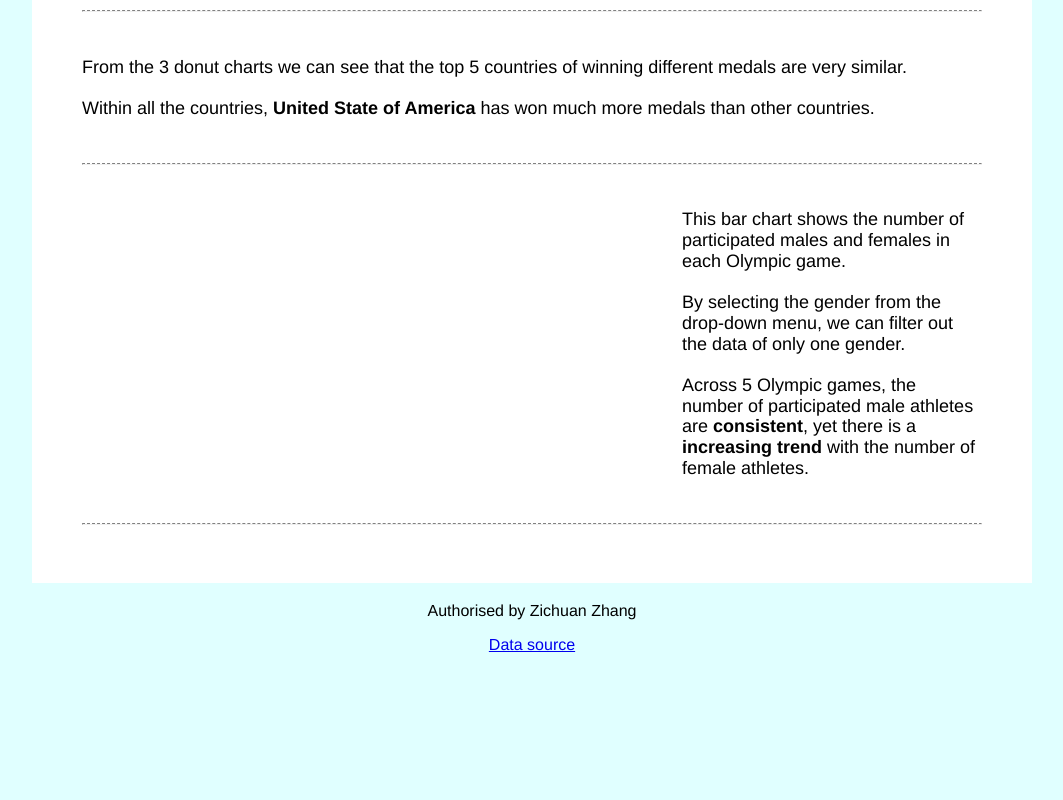
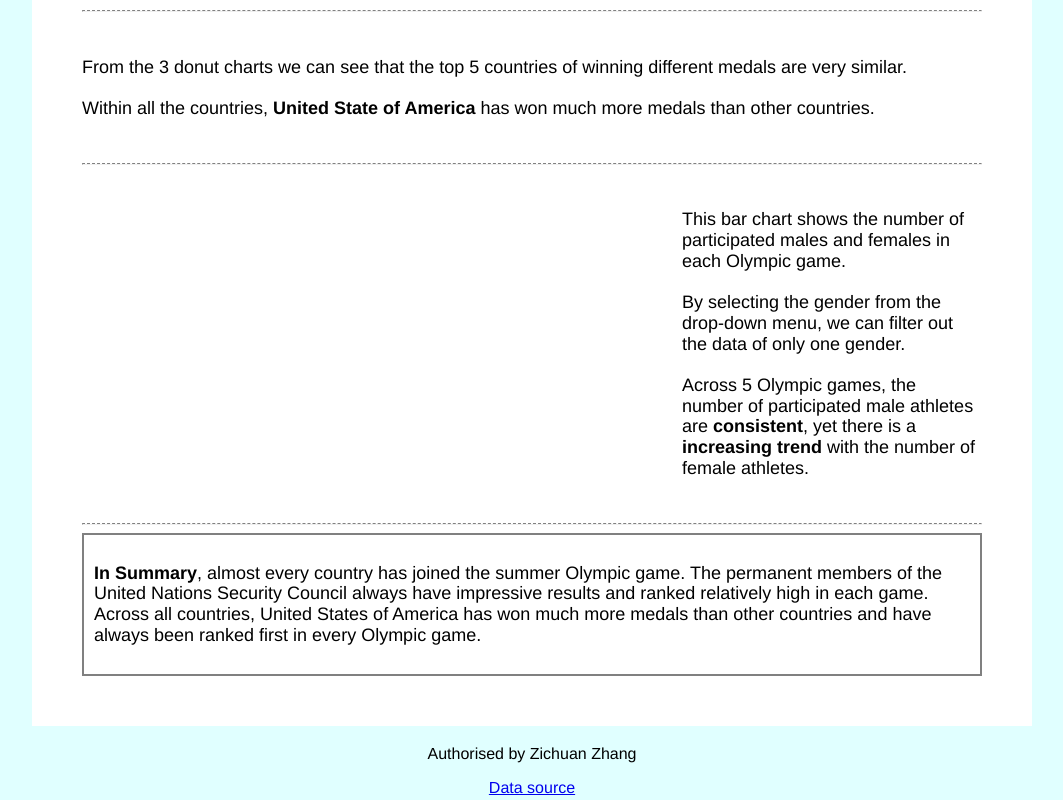
Before and after one commit to gail7280/FIT3179assignment2, a plain HTML site: page index.html in a window 1280 px wide. Shown: the part 1251-2051 px from the top of the page, without its empty margins (108-1171 px from the left). Before the commit the page ends 1909 px from the top, so only its background shows below. Drawn offline with nearby package versions, Linux system fonts and the light colour scheme; a script that the page names is missing.

Commit message:
update html

```diff
--- a/index.html
+++ b/index.html
@@ -16,6 +16,9 @@
         footer {
             text-align: center;
             padding: 3px;
+        }
+        .pure-g > div {
+            box-sizing: border-box;
         }
     </style>
 
@@ -138,6 +141,17 @@
         </div>
         <br>
         <hr style="border-top: 1px dashed gray;" />
+
+        <div class="container">
+            <div class="conclu">
+                <p style="font-size: large">
+                    <strong>In Summary</strong>, almost every country has joined the summer Olympic game.
+                    The permanent members of the United Nations Security Council always have impressive results and
+                    ranked relatively high in each game. Across all countries, United States of America has won much more
+                    medals than other countries and have always been ranked first in every Olympic game.
+                </p>
+            </div>
+        </div>
     </div>
 
     <script type="text/javascript">
--- a/styles.css
+++ b/styles.css
@@ -17,3 +17,9 @@ body {
     padding: 50px;
     padding-top: 35px;
 }
+
+.conclu {
+    position: relative;
+    padding: 10px;
+    border: 2px solid gray;
+}
```
